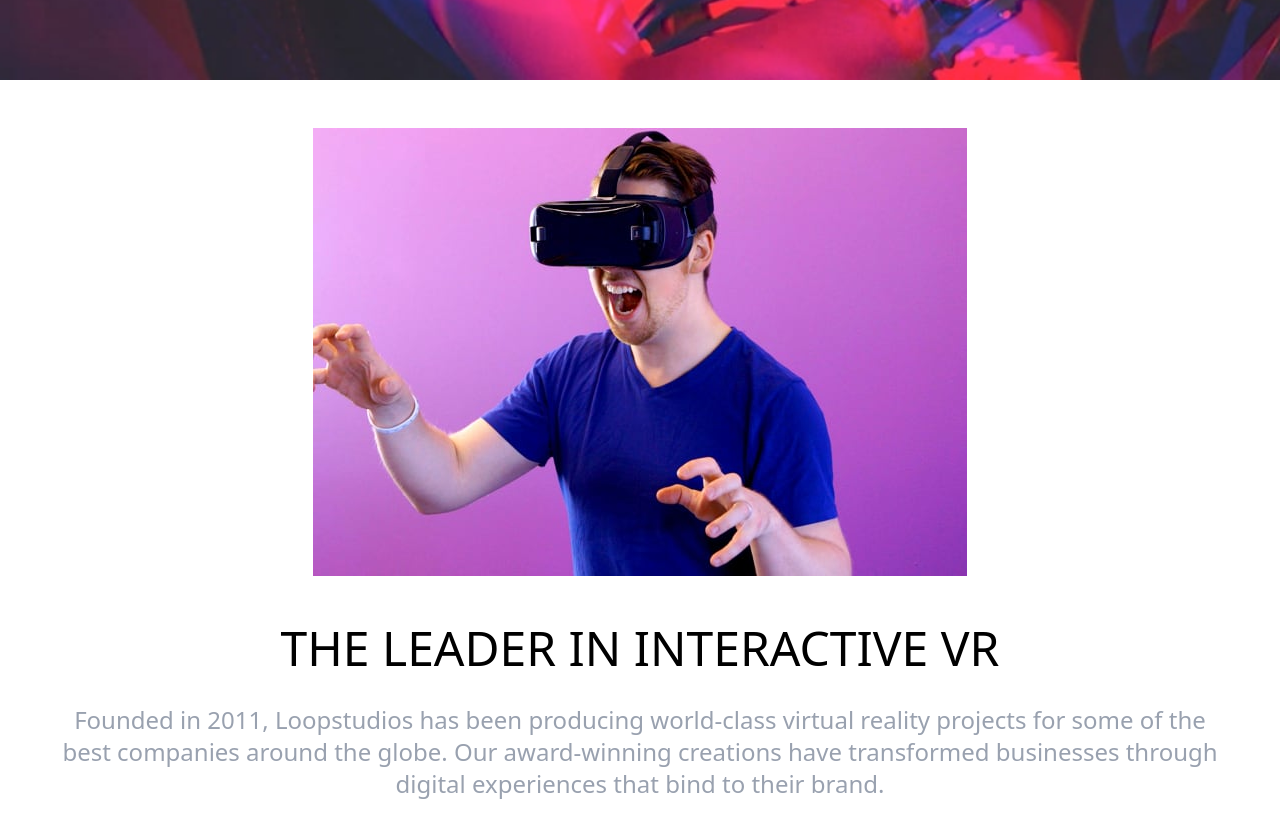
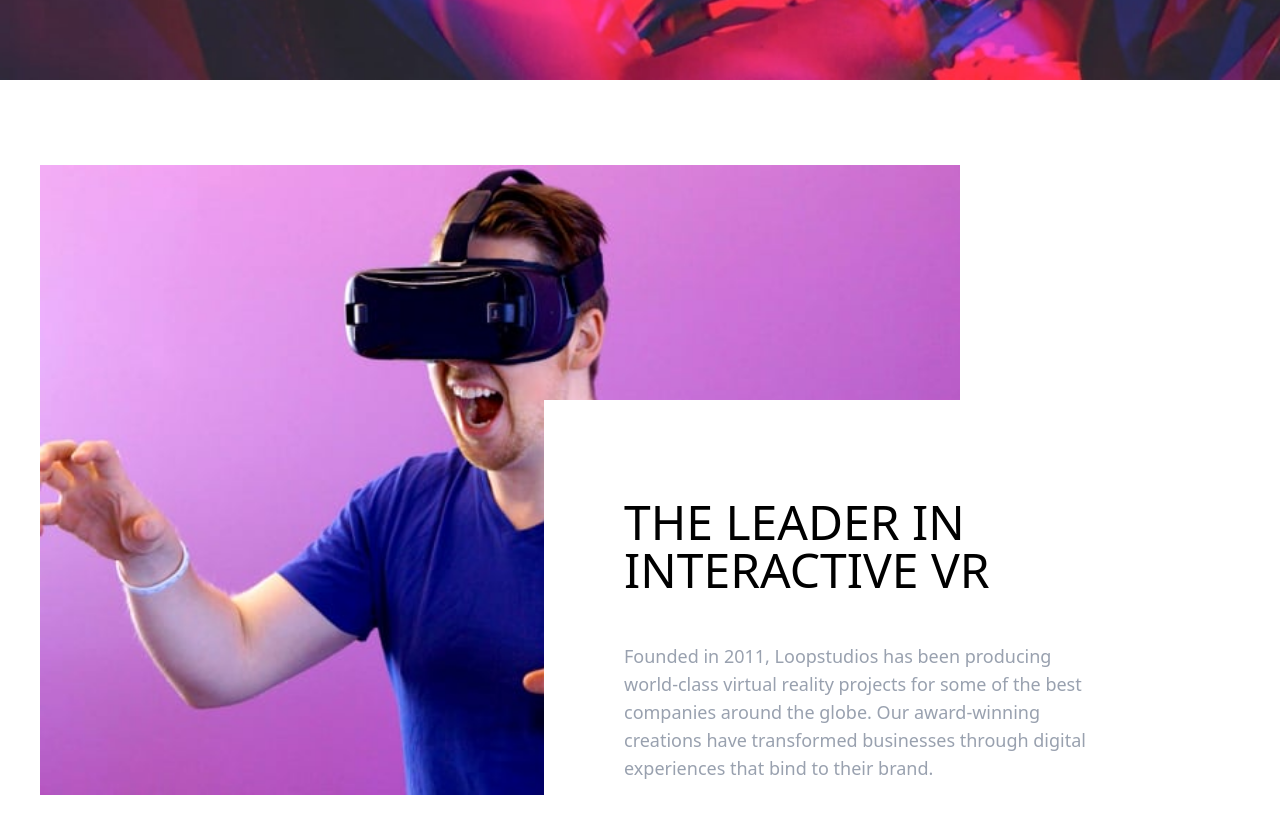
Before and after one commit to Caminaur/Loopstudios-landing-page, a React (Vite) app: page / in a window 1280 px wide. Shown: the part 720-1558 px from the top of the page. Built offline with nearby package versions, Linux system fonts and the light colour scheme.

Commit message:
Section 2

```diff
--- a/package.json
+++ b/package.json
@@ -11,6 +11,7 @@
   },
   "dependencies": {
     "@tailwindcss/vite": "^4.1.4",
+    "clsx": "^2.1.1",
     "react": "^19.0.0",
     "react-dom": "^19.0.0"
   },
--- a/src/Components/Section_2/Section_2.jsx
+++ b/src/Components/Section_2/Section_2.jsx
@@ -3,18 +3,27 @@ import desktopInteractiveIMG from "../../assets/images/mobile/image-interactive.
 
 function Section_2() {
   return (
-    <div className="h-screen flex flex-col items-center px-8 py-12">
-      <img className="" src={mobileInteractiveIMG} alt="" />
-      <p className="uppercase text-4xl md:text-4xl lg:text-5xl p-4 text-center font-light mt-8">
+    <div className="relative flex flex-col md:flex-row items-center justify-center px-8 py-12 md:px-24 h-screen md:h-screen ">
+      {/* Imagen */}
+      <img
+        className="md:absolute left-10 w-230 max-w-[80%]"
+        src={mobileInteractiveIMG}
+        alt=""
+      />
+
+      {/* Caja de texto */}
+      <div className="bg-white flex flex-col justify-center items-center md:h-1/2 md:absolute md:bottom-0 p-6 gap-6 md:w-150 md:right-0 lg:right-24 lg:w-1/2 xl:h-120">
+        <p className="uppercase text-4xl md:text-4xl lg:text-5xl text-center md:text-left font-light mb-6 mx-10 w-110 lg:w-120">
           The leader in interactive VR
         </p>
-      <p className="font-medium text-center text-gray-400 text-lg md:text-xl lg:text-2xl px-4 mt-4">
+        <p className="font-medium text-center md:text-left text-gray-400 text-lg md:text-lg mx-10 w-110 lg:w-120">
           Founded in 2011, Loopstudios has been producing world-class virtual
           reality projects for some of the best companies around the globe. Our
           award-winning creations have transformed businesses through digital
           experiences that bind to their brand.
         </p>
       </div>
+    </div>
   );
 }
 
```
Also changed, not shown: 1 other file (tests, documents, lock files or other folders). Lines whose indentation alone changed are shown as unchanged.
